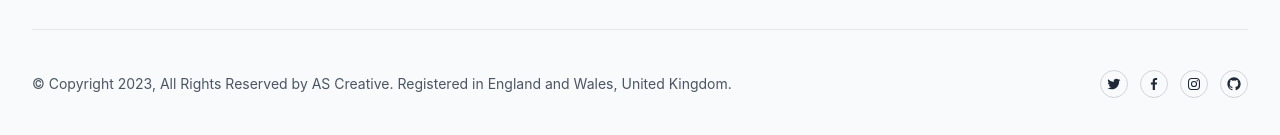
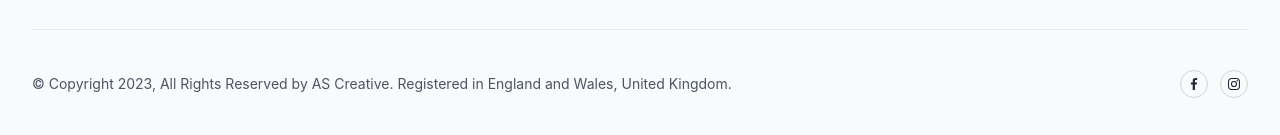
Before and after one commit to nodexchange/alyssacreative.co.uk, a Next.js app: page /contact in a window 1280 px wide. Shown: the part 1158-1293 px from the top of the page. Built offline with nearby package versions, Linux system fonts and the light colour scheme; a web font is replaced by a local one.

Commit message:
navbar and carousel clean up

```diff
--- a/components/Carousel.js
+++ b/components/Carousel.js
@@ -1,5 +1,5 @@
 import { useState, useRef, useEffect } from 'react';
-
+import Image from 'next/image';
 // Data
 import data from '@/config/clients.json';
 
@@ -55,7 +55,7 @@ const Carousel = () => {
         <div className="flex justify-between absolute top left w-full h-full">
           <button
             onClick={movePrev}
-            className="hover:bg-acblue/75 text-white w-10 h-full text-center opacity-75 hover:opacity-100 disabled:opacity-25 disabled:cursor-not-allowed z-10 p-0 m-0 transition-all ease-in-out duration-300"
+            className="hover:bg-acblue/75 text-black w-10 h-full text-center opacity-75 hover:opacity-100 disabled:opacity-25 disabled:cursor-not-allowed z-10 p-0 m-0 transition-all ease-in-out duration-300 animate-pulse"
             disabled={isDisabled('prev')}
           >
             <svg
@@ -76,7 +76,7 @@ const Carousel = () => {
           </button>
           <button
             onClick={moveNext}
-            className="hover:bg-acblue/75 text-white w-10 h-full text-center opacity-75 hover:opacity-100 disabled:opacity-25 disabled:cursor-not-allowed z-10 p-0 m-0 transition-all ease-in-out duration-300"
+            className="hover:bg-acblue/75 text-black w-10 h-full text-center opacity-75 hover:opacity-100 disabled:opacity-25 disabled:cursor-not-allowed z-10 p-0 m-0 transition-all ease-in-out duration-300 animate-pulse"
             disabled={isDisabled('next')}
           >
             <svg
@@ -111,7 +111,9 @@ const Carousel = () => {
                   className="h-full w-full aspect-square block bg-origin-padding bg-left-top bg-cover bg-no-repeat z-0"
                   style={{ backgroundImage: `url(${resource.imageUrl || ''})` }}
                 >
-                  <img
+                  <Image
+                    width={300}
+                    height={300}
                     src={resource.imageUrl || ''}
                     alt={resource.title}
                     className="w-full aspect-square hidden"
@@ -119,6 +121,7 @@ const Carousel = () => {
                 </a>
                 <a
                   href={resource.link}
+                  target='_blank'
                   className="h-full w-full aspect-square block absolute top-0 left-0 transition-opacity duration-300 opacity-0 hover:opacity-100 bg-acblue/75 z-10"
                 >
                   <h3 className="text-white py-6 px-3 mx-auto text-xl">
--- a/components/sections/Footer.js
+++ b/components/sections/Footer.js
@@ -92,22 +92,9 @@ function Footer() {
                 <ul className="flex items-center mt-5 space-x-3 md:order-3 sm:mt-0">
                     <li>
                         <a
-                            href="#"
-                            title=""
-                            className="flex items-center justify-center text-gray-800 transition-all duration-200 bg-transparent border border-gray-300 rounded-full w-7 h-7 focus:bg-blue-600 hover:text-gray-600 focus:text-white"
-                        >
-                            <svg className="w-4 h-4" xmlns="http://www.w3.org/2000/svg" viewBox="0 0 24 24" fill="currentColor">
-                                <path
-                                    d="M19.633 7.997c.013.175.013.349.013.523 0 5.325-4.053 11.461-11.46 11.461-2.282 0-4.402-.661-6.186-1.809.324.037.636.05.973.05a8.07 8.07 0 0 0 5.001-1.721 4.036 4.036 0 0 1-3.767-2.793c.249.037.499.062.761.062.361 0 .724-.05 1.061-.137a4.027 4.027 0 0 1-3.23-3.953v-.05c.537.299 1.16.486 1.82.511a4.022 4.022 0 0 1-1.796-3.354c0-.748.199-1.434.548-2.032a11.457 11.457 0 0 0 8.306 4.215c-.062-.3-.1-.611-.1-.923a4.026 4.026 0 0 1 4.028-4.028c1.16 0 2.207.486 2.943 1.272a7.957 7.957 0 0 0 2.556-.973 4.02 4.02 0 0 1-1.771 2.22 8.073 8.073 0 0 0 2.319-.624 8.645 8.645 0 0 1-2.019 2.083z"
-                                ></path>
-                            </svg>
-                        </a>
-                    </li>
-
-                    <li>
-                        <a
-                            href="#"
-                            title=""
+                            href="https://www.facebook.com/ASCreativeUK"
+                            title="AS Creative UK Facebook Page"
+                            target='_blank'
                             className="flex items-center justify-center text-gray-800 transition-all duration-200 bg-transparent border border-gray-300 rounded-full w-7 h-7 focus:bg-blue-500 hover:text-gray-600 focus:text-white"
                         >
                             <svg className="w-4 h-4" xmlns="http://www.w3.org/2000/svg" viewBox="0 0 24 24" fill="currentColor">
@@ -118,8 +105,9 @@ function Footer() {
 
                     <li>
                         <a
-                            href="#"
-                            title=""
+                            href="https://www.instagram.com/as_creative_uk/"
+                            title="AS Creative Instagram Page"
+                            target='_blank'
                             className="flex items-center justify-center text-gray-800 transition-all duration-200 bg-transparent border border-gray-300 rounded-full w-7 h-7 focus:bg-orange-600 hover:text-gray-600 focus:text-white "
                         >
                             <svg className="w-4 h-4" xmlns="http://www.w3.org/2000/svg" viewBox="0 0 24 24" fill="currentColor">
@@ -127,20 +115,6 @@ function Footer() {
                                 <circle cx="16.806" cy="7.207" r="1.078"></circle>
                                 <path
                                     d="M20.533 6.111A4.605 4.605 0 0 0 17.9 3.479a6.606 6.606 0 0 0-2.186-.42c-.963-.042-1.268-.054-3.71-.054s-2.755 0-3.71.054a6.554 6.554 0 0 0-2.184.42 4.6 4.6 0 0 0-2.633 2.632 6.585 6.585 0 0 0-.419 2.186c-.043.962-.056 1.267-.056 3.71 0 2.442 0 2.753.056 3.71.015.748.156 1.486.419 2.187a4.61 4.61 0 0 0 2.634 2.632 6.584 6.584 0 0 0 2.185.45c.963.042 1.268.055 3.71.055s2.755 0 3.71-.055a6.615 6.615 0 0 0 2.186-.419 4.613 4.613 0 0 0 2.633-2.633c.263-.7.404-1.438.419-2.186.043-.962.056-1.267.056-3.71s0-2.753-.056-3.71a6.581 6.581 0 0 0-.421-2.217zm-1.218 9.532a5.043 5.043 0 0 1-.311 1.688 2.987 2.987 0 0 1-1.712 1.711 4.985 4.985 0 0 1-1.67.311c-.95.044-1.218.055-3.654.055-2.438 0-2.687 0-3.655-.055a4.96 4.96 0 0 1-1.669-.311 2.985 2.985 0 0 1-1.719-1.711 5.08 5.08 0 0 1-.311-1.669c-.043-.95-.053-1.218-.053-3.654 0-2.437 0-2.686.053-3.655a5.038 5.038 0 0 1 .311-1.687c.305-.789.93-1.41 1.719-1.712a5.01 5.01 0 0 1 1.669-.311c.951-.043 1.218-.055 3.655-.055s2.687 0 3.654.055a4.96 4.96 0 0 1 1.67.311 2.991 2.991 0 0 1 1.712 1.712 5.08 5.08 0 0 1 .311 1.669c.043.951.054 1.218.054 3.655 0 2.436 0 2.698-.043 3.654h-.011z"
-                                ></path>
-                            </svg>
-                        </a>
-                    </li>
-
-                    <li>
-                        <a
-                            href="#"
-                            title=""
-                            className="flex items-center justify-center text-gray-800 transition-all duration-200 bg-transparent border border-gray-300 rounded-full w-7 h-7 focus:bg-gray-600 hover:text-gray-600 focus:text-white "
-                        >
-                            <svg className="w-4 h-4" xmlns="http://www.w3.org/2000/svg" viewBox="0 0 24 24" fill="currentColor">
-                                <path
-                                    d="M12.026 2c-5.509 0-9.974 4.465-9.974 9.974 0 4.406 2.857 8.145 6.821 9.465.499.09.679-.217.679-.481 0-.237-.008-.865-.011-1.696-2.775.602-3.361-1.338-3.361-1.338-.452-1.152-1.107-1.459-1.107-1.459-.905-.619.069-.605.069-.605 1.002.07 1.527 1.028 1.527 1.028.89 1.524 2.336 1.084 2.902.829.091-.645.351-1.085.635-1.334-2.214-.251-4.542-1.107-4.542-4.93 0-1.087.389-1.979 1.024-2.675-.101-.253-.446-1.268.099-2.64 0 0 .837-.269 2.742 1.021a9.582 9.582 0 0 1 2.496-.336 9.554 9.554 0 0 1 2.496.336c1.906-1.291 2.742-1.021 2.742-1.021.545 1.372.203 2.387.099 2.64.64.696 1.024 1.587 1.024 2.675 0 3.833-2.33 4.675-4.552 4.922.355.308.675.916.675 1.846 0 1.334-.012 2.41-.012 2.737 0 .267.178.577.687.479C19.146 20.115 22 16.379 22 11.974 22 6.465 17.535 2 12.026 2z"
                                 ></path>
                             </svg>
                         </a>
--- a/components/sections/Navbar.js
+++ b/components/sections/Navbar.js
@@ -123,10 +123,10 @@ function Navbar() {
               />
             </Link>
           </div>
-          <div className='hidden md:block'>
+          <div className='hidden lg:block'>
             <DesktopMenu isOpen={isOpen} toggleMenu={toggleMenu} />
           </div>
-          <div className='block md:hidden'>
+          <div className='block lg:hidden'>
             <MobileMenu isOpen={isOpen} toggleMenu={toggleMenu} />
           </div>
 
```
